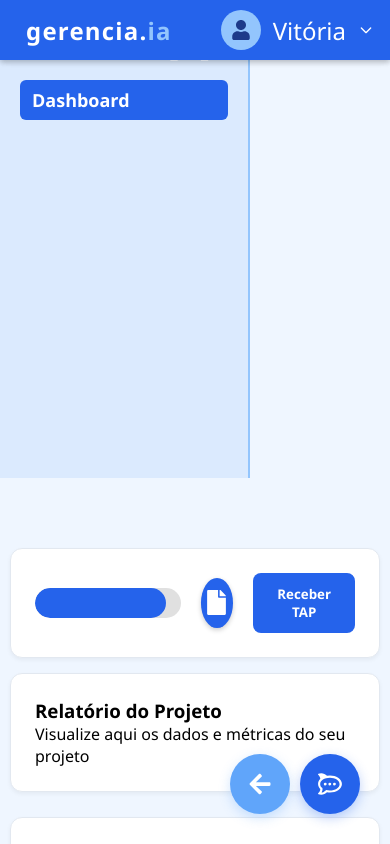
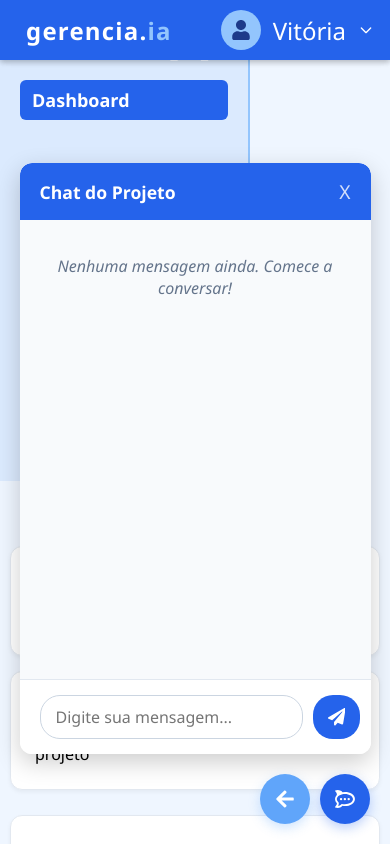
Before and after one commit to Guidjy/23-Debuggers-Anonimos, a React (Create React App) app in the folder frontend/: page /project in a window 390 px wide. Both pictures are taken after a click on the button 330 px from the left and 784 px from the top of the page. Built offline with nearby package versions, Linux system fonts and the light colour scheme.

Commit message:
feat: chat component

```diff
--- a/frontend/src/pages/ProjectItem.css
+++ b/frontend/src/pages/ProjectItem.css
@@ -7,64 +7,57 @@
 }
 
 html, body, #root {
-  height: 100%; /* Garante que HTML, body e a div #root ocupem 100% da altura da viewport */
+  height: 100%;
   width: 100%;
-  overflow: hidden; /* Evita barras de rolagem indesejadas no nível da página */
+  overflow: hidden;
 }
 
-/* Nova classe para o layout principal da página (SideBar + Conteúdo) */
-.project-page-layout { /* Renomeado de .area-dash */
-  display: flex; /* Permite que os filhos (SideBar e Conteúdo) fiquem lado a lado */
-  height: 100vh; /* Ocupa toda a altura da viewport */
-  width: 100vw; /* Ocupa toda a largura da viewport */
-  background-color: #eff6ff; /* Exemplo de cor de fundo, se precisar */
+.project-page-layout {
+  display: flex;
+  height: 100vh;
+  width: 100vw;
+  background-color: #eff6ff;
 }
 
-/* Estilo para a SideBar (assumindo que ela tenha uma largura fixa ou flexível) */
-.sidebar-component { /* Se o seu SideBar tem uma classe, adicione aqui */
-  flex-shrink: 0; /* Impede que a SideBar encolha */
-  width: 250px; /* Exemplo: Largura fixa para a SideBar. Ajuste conforme necessário. */
-  background-color: #ffffff; /* Exemplo de cor de fundo para a SideBar */
+.sidebar-component {
+  flex-shrink: 0;
+  width: 250px;
+  background-color: #ffffff;
   box-shadow: 2px 0 5px rgba(0,0,0,0.05);
-  /* Outros estilos da sua SideBar */
 }
 
-/* Classe para a área principal de conteúdo (Header + Resto da Página) */
 .project-main-content {
   display: flex;
-  margin-top: 60px;
-  flex-direction: column; /* Header e Wrapper ficam em coluna */
-  flex-grow: 1; /* Ocupa todo o espaço horizontal restante após a SideBar */
-  overflow: hidden; /* Garante que o scroll aconteça dentro desta área, se necessário */
+  flex-direction: column;
+  flex-grow: 1;
+  overflow: hidden;
+  margin-top: 55px;
 }
 
-/* O Header (assumindo que ele tem uma altura definida) */
-.header-component { /* Se o seu Header tem uma classe, adicione aqui */
-  flex-shrink: 0; /* Impede que o header encolha */
-  height: 70px; /* Exemplo: altura fixa do seu Header. Ajuste conforme necessário. */
+.header-component {
+  flex-shrink: 0;
+  height: 70px;
   background-color: #ffffff;
   box-shadow: 0 2px 4px rgba(0,0,0,0.05);
-  /* Outros estilos do seu Header */
 }
-
 
 .project-page-wrapper {
   display: flex;
   flex-direction: column;
   gap: 10px;
-  width: 100%; /* Ocupa 100% da largura da área de conteúdo principal */
-  max-width: 1400px; /* Mantém o max-width para centralizar o conteúdo */
-  margin: 0 auto; /* Centraliza o conteúdo horizontalmente */
+  width: 100%;
+  max-width: 1400px;
+  margin: 0 auto;
   padding: 20px;
-  flex-grow: 1; /* Ocupa todo o espaço vertical restante abaixo do header */
-  overflow-y: auto; /* Permite rolagem vertical se o conteúdo exceder a altura */
+  flex-grow: 1;
+  overflow-y: auto;
+  position: relative; /* Essencial para posicionar os botões flutuantes dentro */
 }
 
 .project-details-section {
   display: grid;
-  grid-template-rows: auto 1fr auto; /* Mantém a estrutura de grid para as cards de detalhes */
+  grid-template-rows: auto 1fr auto;
   gap: 20px;
-  /* height: 100%; Removido pois a altura será gerida pelo flex-grow do wrapper */
 }
 
 .details-card-one,
@@ -89,7 +82,7 @@ html, body, #root {
   border-radius: 12px;
   box-shadow: 0 2px 4px rgba(0, 0, 0, 0.05);
   border: 1px solid #e2e8f0;
-  flex-grow: 1; /* Permite que esta seção cresça para preencher o espaço disponível */
+  flex-grow: 1;
 }
 
 .cta-button {
@@ -120,7 +113,7 @@ html, body, #root {
   border-radius: 0.75rem;
   padding: 1rem 1.25rem;
   min-width: 250px;
-  max-height: 70vh; /* Ajuste este valor se for necessário para as colunas rolarem */
+  max-height: 70vh;
   display: flex;
   flex-direction: column;
 }
@@ -148,12 +141,12 @@ ul {
 
 @media (max-width: 768px) {
   .project-page-layout {
-    flex-direction: column; /* Em telas pequenas, SideBar fica em cima */
+    flex-direction: column;
   }
 
   .sidebar-component {
-    width: 100%; /* SideBar ocupa toda a largura em telas pequenas */
-    height: auto; /* Altura automática */
+    width: 100%;
+    height: auto;
   }
 
   .project-page-wrapper {
@@ -166,24 +159,29 @@ ul {
   }
 }
 
-.chat-floating-button {
+/* Estilos para os botões flutuantes */
+.chat-floating-button,
+.back-to-dashboard-button {
   position: fixed;
   bottom: 30px;
-  right: 30px;
   width: 60px;
   height: 60px;
   border-radius: 50%;
-  background-color: #2563eb;
   color: white;
   border: none;
   font-size: 24px;
   cursor: pointer;
-  box-shadow: 0 4px 12px rgba(37, 99, 235, 0.3);
   display: flex;
   align-items: center;
   justify-content: center;
   transition: all 0.3s ease;
   z-index: 1000;
+}
+
+.chat-floating-button {
+  right: 30px;
+  background-color: #2563eb;
+  box-shadow: 0 4px 12px rgba(37, 99, 235, 0.3);
 }
 
 .chat-floating-button:hover {
@@ -195,24 +193,11 @@ ul {
 .chat-floating-button:active {
   transform: scale(0.95);
 }
+
 .back-to-dashboard-button {
-  position: fixed; /* Fixado na viewport */
-  bottom: 30px; /* Alinhado com o botão de chat */
-  right: 100px; /* Deslocado para a esquerda para não sobrepor o botão de chat */
-  width: 60px;
-  height: 60px;
-  border-radius: 50%;
-  background-color: #60a5fa; /* Uma cor diferente para distinção */
-  color: white;
-  border: none;
-  font-size: 24px;
-  cursor: pointer;
+  right: 100px; /* Posicionado à esquerda do botão de chat */
+  background-color: #60a5fa;
   box-shadow: 0 4px 12px rgba(96, 165, 250, 0.3);
-  display: flex;
-  align-items: center;
-  justify-content: center;
-  transition: all 0.3s ease;
-  z-index: 1000; /* Garante que fique acima de outros elementos */
 }
 
 .back-to-dashboard-button:hover {
@@ -224,3 +209,155 @@ ul {
 .back-to-dashboard-button:active {
   transform: scale(0.95);
 }
+
+/* NOVO: Estilos para o Chat Flutuante */
+.floating-chat-box {
+  position: fixed;
+  bottom: 100px; /* Acima do botão de chat */
+  right: 30px; /* Alinhado com o botão de chat */
+  width: 350px;
+  height: 400px;
+  background-color: white;
+  border-radius: 12px;
+  box-shadow: 0 8px 24px rgba(0, 0, 0, 0.2);
+  display: flex;
+  flex-direction: column;
+  z-index: 999; /* Abaixo dos botões flutuantes, mas acima do conteúdo */
+  overflow: hidden; /* Garante que o conteúdo do chat não vaze */
+  animation: fadeIn 0.3s ease-out; /* Animação de entrada */
+}
+
+@keyframes fadeIn {
+  from { opacity: 0; transform: translateY(20px); }
+  to { opacity: 1; transform: translateY(0); }
+}
+
+.chat-header {
+  display: flex;
+  justify-content: space-between;
+  align-items: center;
+  padding: 15px 20px;
+  background-color: #2563eb;
+  color: white;
+  border-top-left-radius: 12px;
+  border-top-right-radius: 12px;
+  font-weight: 600;
+}
+
+.chat-header h4 {
+  margin: 0;
+  font-size: 1.1rem;
+}
+
+.chat-close-button {
+  background: none;
+  border: none;
+  color: white;
+  font-size: 1.2rem;
+  cursor: pointer;
+  opacity: 0.8;
+  transition: opacity 0.2s ease;
+}
+
+.chat-close-button:hover {
+  opacity: 1;
+}
+
+.chat-messages {
+  flex-grow: 1; /* Ocupa o espaço restante */
+  padding: 15px 20px;
+  overflow-y: auto; /* Permite rolagem dentro das mensagens */
+  background-color: #f8fafc; /* Fundo mais claro para a área de mensagens */
+}
+
+.no-messages-text {
+  text-align: center;
+  color: #64748b;
+  font-style: italic;
+  margin-top: 20px;
+}
+
+.chat-message-item {
+  background-color: #e0f2fe; /* Cor de fundo para as mensagens */
+  padding: 10px 15px;
+  border-radius: 8px;
+  margin-bottom: 10px;
+  max-width: 90%; /* Limita a largura da mensagem */
+  word-wrap: break-word; /* Quebra palavras longas */
+  box-shadow: 0 1px 3px rgba(0,0,0,0.08);
+}
+
+.chat-message-item strong {
+  color: #1e40af; /* Cor para o remetente */
+}
+
+.chat-input-area {
+  display: flex;
+  padding: 15px 20px;
+  border-top: 1px solid #e2e8f0;
+  background-color: #ffffff;
+}
+
+.chat-input-area input {
+  flex-grow: 1;
+  padding: 10px 15px;
+  border: 1px solid #cbd5e1;
+  border-radius: 20px;
+  font-size: 1rem;
+  outline: none;
+  transition: border-color 0.2s ease;
+}
+
+.chat-input-area input:focus {
+  border-color: #2563eb;
+}
+
+.send-message-button {
+  background-color: #2563eb;
+  color: white;
+  border: none;
+  border-radius: 20px;
+  padding: 10px 15px;
+  margin-left: 10px;
+  cursor: pointer;
+  transition: background-color 0.2s ease, transform 0.1s ease;
+  display: flex;
+  align-items: center;
+  justify-content: center;
+  font-size: 1.1rem;
+}
+
+.send-message-button:hover {
+  background-color: #1d4ed8;
+  transform: translateY(-1px);
+}
+
+.send-message-button:active {
+  transform: translateY(0);
+}
+
+/* Media Queries para Responsividade do Chat */
+@media (max-width: 600px) {
+  .floating-chat-box {
+    width: 90vw; /* Ocupa mais largura em telas pequenas */
+    height: 70vh; /* Ocupa mais altura */
+    right: 5vw; /* Centraliza horizontalmente */
+    bottom: 90px; /* Ajusta a posição inferior */
+  }
+
+  .chat-floating-button,
+  .back-to-dashboard-button {
+    bottom: 20px;
+    width: 50px;
+    height: 50px;
+    font-size: 20px;
+  }
+
+  .chat-floating-button {
+    right: 20px;
+  }
+
+  .back-to-dashboard-button {
+    right: 80px; /* Mantém a distância entre os botões */
+  }
+}
--- a/frontend/src/pages/ProjectItem.js
+++ b/frontend/src/pages/ProjectItem.js
@@ -1,9 +1,10 @@
+import { useState, useRef, useEffect } from 'react'; // Importe useState, useRef e useEffect
+import { useNavigate } from 'react-router-dom';
 import ProgressBar from "../components/ProgressBar";
 import Header from "../components/Header";
-import SideBar from "../components/SideBar"; // Certifique-se de que o caminho está correto
+import SideBar from "../components/SideBar";
 import ButtonCircle from "../components/ButtonCircle";
-import { FaRocketchat, FaArrowLeft } from 'react-icons/fa';
-import { useNavigate } from 'react-router-dom'; // Importe useNavigate
+import { FaRocketchat, FaArrowLeft, FaPaperPlane } from 'react-icons/fa'; // Adicione FaPaperPlane para o botão de enviar
 import "./ProjectItem.css";
 
 const ProjectItem = () => {
@@ -25,16 +26,45 @@ const ProjectItem = () => {
     },
   ];
 
-  const navigate = useNavigate(); // Inicialize o hook de navegação
+  const navigate = useNavigate();
+  const messagesEndRef = useRef(null); // Ref para rolar automaticamente para a última mensagem
+
+  // Estados para o chat
+  const [showChat, setShowChat] = useState(false);
+  const [messages, setMessages] = useState([]); // Array para armazenar as mensagens
+  const [currentMessage, setCurrentMessage] = useState(''); // Estado para o texto digitado
+
+  // Função para rolar para o final das mensagens
+  const scrollToBottom = () => {
+    messagesEndRef.current?.scrollIntoView({ behavior: "smooth" });
+  };
+
+  // Efeito para rolar para o final sempre que novas mensagens forem adicionadas
+  useEffect(() => {
+    scrollToBottom();
+  }, [messages]);
 
   const handleGoBack = () => {
-    navigate('/dashboard'); // Navega de volta para o dashboard
+    navigate('/dashboard');
+  };
+
+  // Função para togglar a visibilidade do chat
+  const toggleChat = () => {
+    setShowChat(prev => !prev);
+  };
+
+  // Função para enviar uma nova mensagem
+  const handleSendMessage = () => {
+    if (currentMessage.trim() !== '') {
+      setMessages(prev => [...prev, { text: currentMessage, sender: 'You' }]); // Adicione a nova mensagem
+      setCurrentMessage(''); // Limpa o input
+    }
   };
 
   return (
-    <div className="project-page-layout"> {/* Renomeado de 'area-dash' para algo mais descritivo para esta página */}
+    <div className="project-page-layout">
       <SideBar />
-      <div className="project-main-content"> {/* Adicionada uma classe aqui para estilização */}
+      <div className="project-main-content">
         <Header />
         <div className="project-page-wrapper">
           <div className="project-details-section">
@@ -64,13 +94,50 @@ const ProjectItem = () => {
               ))}
             </div>
           </div>
-           {/* Botão flutuante para voltar ao dashboard */}
-           <button className="back-to-dashboard-button" onClick={handleGoBack}>
+
+          {/* Botão flutuante para voltar ao dashboard */}
+          <button className="back-to-dashboard-button" onClick={handleGoBack}>
             <FaArrowLeft/>
           </button>
-          <button className="chat-floating-button">
+
+          {/* Botão flutuante de chat - agora com onClick para togglar */}
+          <button className="chat-floating-button" onClick={toggleChat}>
             <FaRocketchat/>
           </button>
+
+          {/* Chat flutuante - renderizado condicionalmente */}
+          {showChat && (
+            <div className="floating-chat-box">
+              <div className="chat-header">
+                <h4>Chat do Projeto</h4>
+                <button className="chat-close-button" onClick={toggleChat}>X</button>
+              </div>
+              <div className="chat-messages">
+                {messages.length === 0 ? (
+                  <p className="no-messages-text">Nenhuma mensagem ainda. Comece a conversar!</p>
+                ) : (
+                  messages.map((msg, index) => (
+                    <div key={index} className="chat-message-item">
+                      <strong>{msg.sender}:</strong> {msg.text}
+                    </div>
+                  ))
+                )}
+                <div ref={messagesEndRef} /> {/* Elemento para rolagem automática */}
+              </div>
+              <div className="chat-input-area">
+                <input
+                  type="text"
+                  placeholder="Digite sua mensagem..."
+                  value={currentMessage}
+                  onChange={(e) => setCurrentMessage(e.target.value)}
+                  onKeyPress={(e) => e.key === 'Enter' && handleSendMessage()} // Enviar ao pressionar Enter
+                />
+                <button onClick={handleSendMessage} className="send-message-button">
+                  <FaPaperPlane />
+                </button>
+              </div>
+            </div>
+          )}
         </div>
       </div>
     </div>
```
